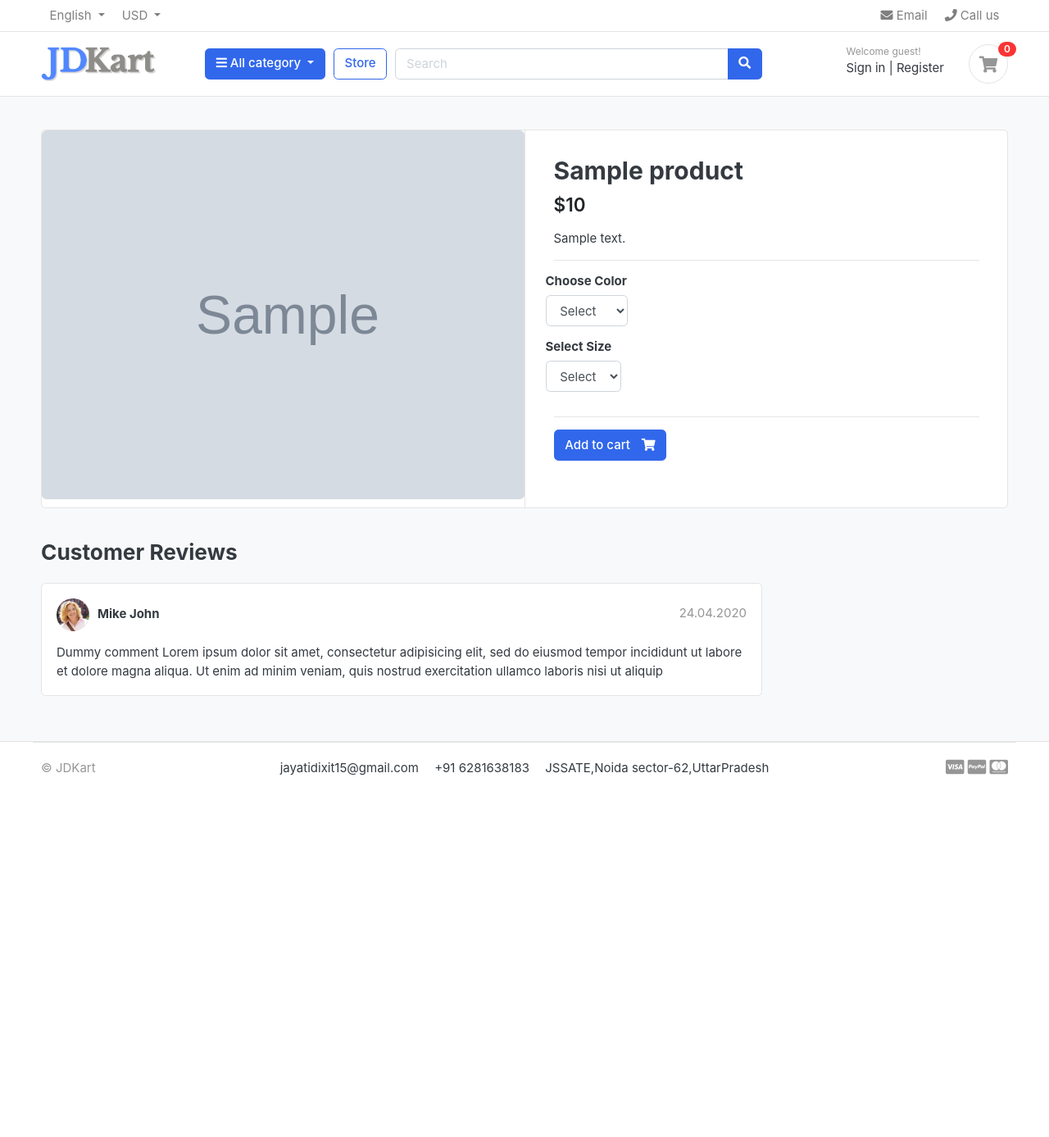
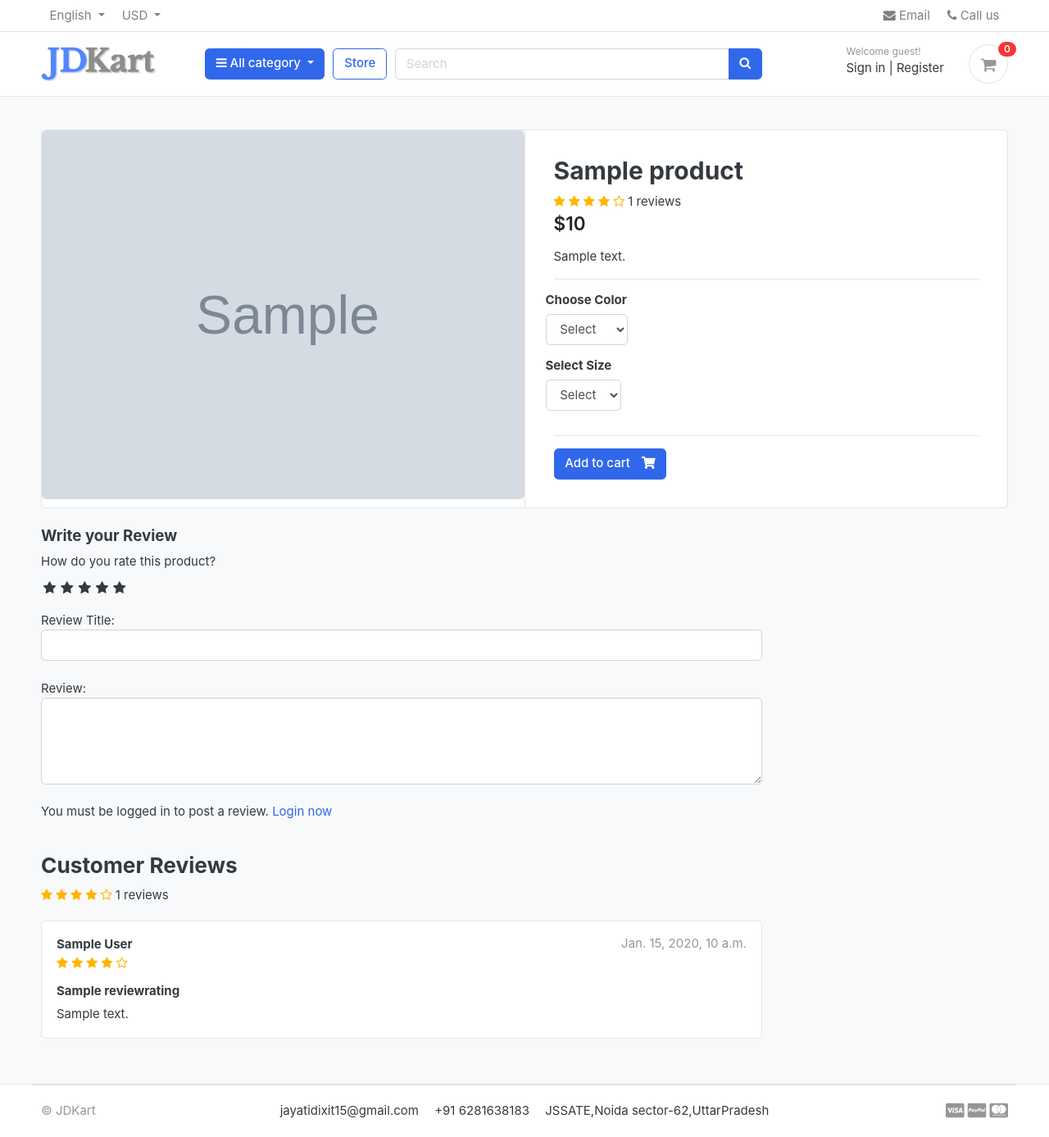
Before and after one commit to Jayati15/JDKart-Django, a Django app: a page that uses templates/base.html in a window 1280 px wide. Shown: the whole page at 82% size. Before the commit the page ends 946 px from the top, so only its background shows below. Run offline with Django 3.2, Linux system fonts and the light colour scheme; tables that the repository leaves empty hold one stand-in row (values such as "Sample post"); grey boxes marked "Sample" are stand-in pictures; some libraries are stand-ins or nearby versions; some web fonts are replaced.

Commit message:
review and rating system

```diff
--- a/accounts/models.py
+++ b/accounts/models.py
@@ -59,6 +59,9 @@ class Account(AbstractBaseUser):
 
     objects=MyAccountManager()
 
+    def full_name(self):
+        return f'{self.first_name} {self.last_name}'
+
     def __str__(self):
         return self.email
 
--- /dev/null
+++ b/greatkart/static/css/custom.css
@@ -0,0 +1,49 @@
+/* hide radio button */
+
+.rate > input{
+    display: none;
+}
+
+.rate{
+    display :inline-block;
+    border : 0;
+}
+
+.rate > label{
+    float: right;
+}
+
+/* showing stars */
+
+.rate > label:before{
+    display: inline-block;
+    font-size: 1.1rem;
+    font-family: FontAwesome;
+    content: "\f005";
+    margin: 0;
+    padding: 0.3rem .2rem;
+    cursor: pointer;
+}
+
+/* half stars */
+.rate .half:before{
+    content: "\f089";
+    position:absolute;
+    padding-right: 0;
+}
+
+/* hover */
+input:checked ~ label, label:hover ~ label{
+    color: #ffb503;
+
+}
+
+/* highlight */
+input:checked + label:hover , input:checked ~ label:hover,input:checked ~ label:hover ~label,
+label:hover ~ input:checked ~ label{
+    color:#cc9000;
+}
+
+.rating-star i{
+    color: #ffb503 !important;
+}
--- a/store/admin.py
+++ b/store/admin.py
@@ -1,6 +1,6 @@
 from django.contrib import admin
 
-from .models import Product,Variation
+from .models import Product,Variation,ReviewRating
 
 #prepopulate the slug
 class ProductAdmin(admin.ModelAdmin):
@@ -15,4 +15,5 @@ class VariationAdmin(admin.ModelAdmin):
 
 admin.site.register(Product,ProductAdmin)
 admin.site.register(Variation,VariationAdmin)
+admin.site.register(ReviewRating)
 # Register your models here.
--- a/store/urls.py
+++ b/store/urls.py
@@ -9,4 +9,5 @@ urlpatterns = [
     path('category/<slug:category_slug>/',views.store,name='products_by_category'),
     path('category/<slug:category_slug>/<slug:product_slug>/',views.product_detail,name='product_detail'),
     path('search/',views.search,name='search'),
+    path('submit_review/<int:product_id>/',views.submit_review,name='submit_review'),
 ]
--- a/store/views.py
+++ b/store/views.py
@@ -1,14 +1,16 @@
 from django.core import paginator
 from django.http.response import HttpResponse
-from django.shortcuts import get_object_or_404, render
+from django.shortcuts import get_object_or_404, render,redirect
 from django.http import HttpResponse
 from category.models import Category
-from .models import Product
+from store.forms import ReviewForm
+from .models import Product, ReviewRating
 from carts.views import _cart_id
 from carts.models import CartItem
+from orders.models import OrderProduct
 from django.core.paginator import Paginator,EmptyPage,PageNotAnInteger
 from django.db.models import Q
-
+from django.contrib import messages
 # Create your views here.
 def store(request,category_slug=None):
     categories=None
@@ -46,9 +48,22 @@ def product_detail(request,category_slug,product_slug):
     except Exception as e:
         raise e
 
+    if request.user.is_authenticated:
+            try:
+                orderproduct = OrderProduct.objects.filter(user=request.user,product_id=single_product.id).exists()
+            except OrderProduct.DoesNotExist:
+                orderproduct=None
+    else:
+        orderproduct=None
+
+
+    #getting the reviews
+    reviews = ReviewRating.objects.filter(product_id=single_product.id,status=True)
     context={
         'single_product':single_product,
         'in_cart':in_cart,
+        'orderproduct': orderproduct,
+        'reviews': reviews,
     }
 
 
@@ -68,3 +83,29 @@ def search(request):
     }
 
     return render(request,'store/store.html',context)
+
+
+
+def submit_review(request,product_id):
+    url = request.META.get('HTTP_REFERER')
+    if request.method == 'POST':
+        try:
+            reviews= ReviewRating.objects.get(user__id=request.user.id,product__id=product_id)
+            form = ReviewForm(request.POST,instance=reviews)
+            form.save()
+            messages.success(request,"Thank you! Your review has been updated.")
+            return redirect(url)
+        except ReviewRating.DoesNotExist:
+            form = ReviewForm(request.POST)
+            if form.is_valid():
+                data = ReviewRating()
+                data.subject = form.cleaned_data['subject']
+                data.rating = form.cleaned_data['rating']
+                data.review = form.cleaned_data['review']
+                data.ip = request.META.get('REMOTE_ADDR')
+                data.product_id = product_id
+                data.user_id = request.user.id
+                data.save()
+
+                messages.success(request,"Thank you! Your review has been submitted.")
+                return redirect(url)
--- a/templates/base.html
+++ b/templates/base.html
@@ -24,6 +24,9 @@
 <!-- custom style -->
 <link href={% static 'css/ui.css' %} rel="stylesheet" type="text/css"/>
 <link href={% static 'css/responsive.css' %} rel="stylesheet" media="only screen and (max-width: 1200px)" />
+
+<link href={% static 'css/custom.css' %} rel="stylesheet" type="text/css"/>
+<link rel="stylesheet" href="https://cdnjs.cloudflare.com/ajax/libs/font-awesome/4.7.0/css/font-awesome.min.css">
 
 <!-- custom javascript -->
 <script src={% static 'js/script.js' %} type="text/javascript"></script>
--- a/templates/store/product_detail.html
+++ b/templates/store/product_detail.html
@@ -24,6 +24,17 @@
   <article class="content-body">
 
       <h2 class="title">{{ single_product.product_name }}</h2>
+      <div class="rating-star">
+        <span>
+            <i class="fa fa-star{% if single_product.averageReview < 0.5 %}-o{% elif single_product.averageReview >= 0.5 and single_product.averageReview < 1%}-half-o {% endif %}" aria-hidden="true"></i>
+            <i class="fa fa-star{% if single_product.averageReview < 1.5 %}-o{% elif single_product.averageReview >= 1.5 and single_product.averageReview < 2%}-half-o {% endif %}" aria-hidden="true"></i>
+            <i class="fa fa-star{% if single_product.averageReview < 2.5 %}-o{% elif single_product.averageReview >= 2.5 and single_product.averageReview < 3%}-half-o {% endif %}" aria-hidden="true"></i>
+            <i class="fa fa-star{% if single_product.averageReview < 3.5 %}-o{% elif single_product.averageReview >= 3.5 and single_product.averageReview < 4%}-half-o {% endif %}" aria-hidden="true"></i>
+            <i class="fa fa-star{% if single_product.averageReview < 4.5 %}-o{% elif single_product.averageReview >= 4.5 and single_product.averageReview < 5%}-half-o {% endif %}" aria-hidden="true"></i>
+        <span>{{single_product.countReview}} reviews</span>
+        </span>
+
+       </div>
 
       <div class="mb-3">
           <var class="price h4">${{ single_product.price }}</var>
@@ -72,30 +83,89 @@
     <br>
 
     <div class="row">
-                <div class="col-md-9">
+      <div class="col-md-9">
 
+
+        <form action="{% url 'submit_review' single_product.id %}" method="POST">
+            {% csrf_token %}
+            <h5>Write your Review</h5>
+            <div>
+                <label>How do you rate this product?</label>
+                <br>
+                <div class="rate">
+                    <input type="radio" name="rating" id="rating10" value="5" required /><label for="rating10" title="5"></label>
+                    <input type="radio" name="rating" id="rating9" value="4.5" required /><label for="rating9" title="4.5" class="half"></label>
+                    <input type="radio" name="rating" id="rating8" value="4" required /><label for="rating8" title="4"></label>
+                    <input type="radio" name="rating" id="rating7" value="3.5" required /><label for="rating7" title="3.5" class="half"></label>
+                    <input type="radio" name="rating" id="rating6" value="3" required /><label for="rating6" title="3"></label>
+                    <input type="radio" name="rating" id="rating5" value="2.5" required /><label for="rating5" title="2.5" class="half"></label>
+                    <input type="radio" name="rating" id="rating4" value="2" required /><label for="rating4" title="2"></label>
+                    <input type="radio" name="rating" id="rating3" value="1.5" required /><label for="rating3" title="1.5" class="half"></label>
+                    <input type="radio" name="rating" id="rating2" value="1" required /><label for="rating2" title="1"></label>
+                    <input type="radio" name="rating" id="rating1" value="0.5" required /><label for="rating1" title="0.5" class="half"></label>
+                </div>
+<br>
+                Review Title:
+                <input type="text"  name="subject" class="form-control">
+                <br>
+                Review:
+                <textarea name="review" rows="4" class="form-control"></textarea>
+                <br>
+                {% if user.is_authenticated %}
+                    {% if orderproduct %}
+                        <input type="submit" value="Submit Review" class="btn btn-primary">
+                    {% else %}
+                    <p>You must purchase this product to post a review. </p>
+                    {% endif %}
+                {% else %}
+                <p>You must be logged in to post a review. <span><a href="{% url 'login' %}">Login now</a></span></p>
+                {% endif %}
+            </div>
+{% include 'includes/alerts.html' %}
+        </form>
+        <br>
         <header class="section-heading">
             <h3>Customer Reviews </h3>
+            <div class="rating-star">
+                <span>
+                    <i class="fa fa-star{% if single_product.averageReview < 0.5 %}-o{% elif single_product.averageReview >= 0.5 and single_product.averageReview < 1%}-half-o {% endif %}" aria-hidden="true"></i>
+                    <i class="fa fa-star{% if single_product.averageReview < 1.5 %}-o{% elif single_product.averageReview >= 1.5 and single_product.averageReview < 2%}-half-o {% endif %}" aria-hidden="true"></i>
+                    <i class="fa fa-star{% if single_product.averageReview < 2.5 %}-o{% elif single_product.averageReview >= 2.5 and single_product.averageReview < 3%}-half-o {% endif %}" aria-hidden="true"></i>
+                    <i class="fa fa-star{% if single_product.averageReview < 3.5 %}-o{% elif single_product.averageReview >= 3.5 and single_product.averageReview < 4%}-half-o {% endif %}" aria-hidden="true"></i>
+                    <i class="fa fa-star{% if single_product.averageReview < 4.5 %}-o{% elif single_product.averageReview >= 4.5 and single_product.averageReview < 5%}-half-o {% endif %}" aria-hidden="true"></i>
+                    <span>{{single_product.countReview}} reviews</span>
+                </span>
+
+            </div>
 
         </header>
-
+    {% for review in reviews %}
         <article class="box mb-3">
             <div class="icontext w-100">
-                <img src="{% static './images/avatars/avatar1.jpg' %}" class="img-xs icon rounded-circle">
+
                 <div class="text">
-                    <span class="date text-muted float-md-right">24.04.2020 </span>
-                    <h6 class="mb-1">Mike John </h6>
+                    <span class="date text-muted float-md-right">{{review.updated_date}} </span>
+                    <h6 class="mb-1">{{review.user.full_name}} </h6>
+                    <div class="rating-star">
+                        <span>
+                            <i class="fa fa-star{% if review.rating == 0.5 %}-half-o{% elif review.rating < 1%}-o {% endif %}" aria-hidden="true"></i>
+                            <i class="fa fa-star{% if review.rating == 1.5 %}-half-o{% elif review.rating < 2%}-o {% endif %}" aria-hidden="true"></i>
+                            <i class="fa fa-star{% if review.rating == 2.5 %}-half-o{% elif review.rating < 3%}-o {% endif %}" aria-hidden="true"></i>
+                            <i class="fa fa-star{% if review.rating == 3.5 %}-half-o{% elif review.rating < 4%}-o {% endif %}" aria-hidden="true"></i>
+                            <i class="fa fa-star{% if review.rating == 4.5 %}-half-o{% elif review.rating < 5%}-o {% endif %}" aria-hidden="true"></i>
+                        </span>
 
+                    </div>
                 </div>
             </div> <!-- icontext.// -->
             <div class="mt-3">
+                <h6>{{review.subject}}</h6>
                 <p>
-                    Dummy comment Lorem ipsum dolor sit amet, consectetur adipisicing elit, sed do eiusmod
-                    tempor incididunt ut labore et dolore magna aliqua. Ut enim ad minim veniam,
-                    quis nostrud exercitation ullamco laboris nisi ut aliquip
+                    {{review.review}}
                 </p>
             </div>
         </article>
+    {% endfor %}
 
 
 
```
Also changed, not shown: store/forms.py (added, +8 -0 lines), store/models.py (+33 -1 lines), store/migrations/0003_reviewrating.py (added).
